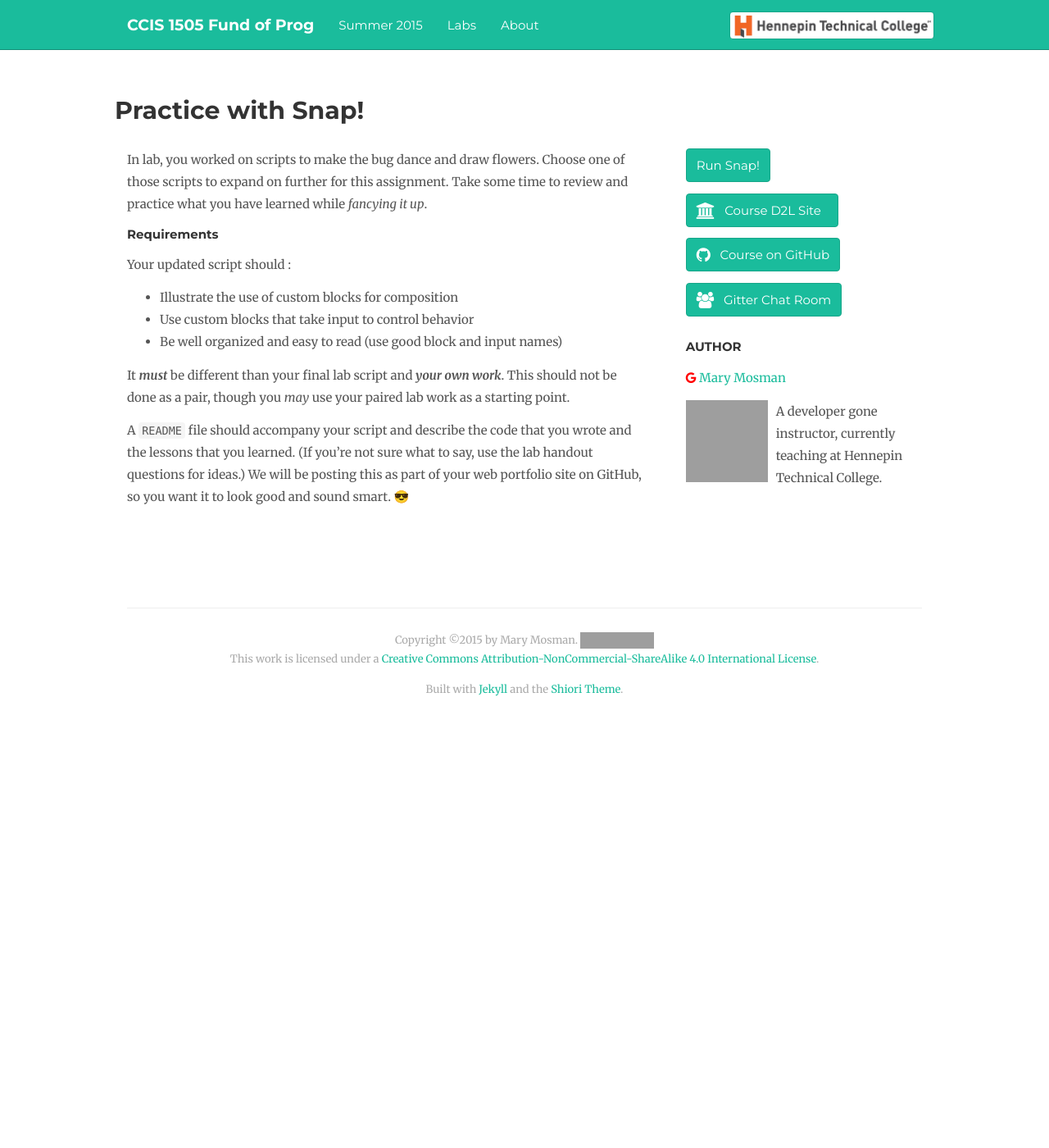
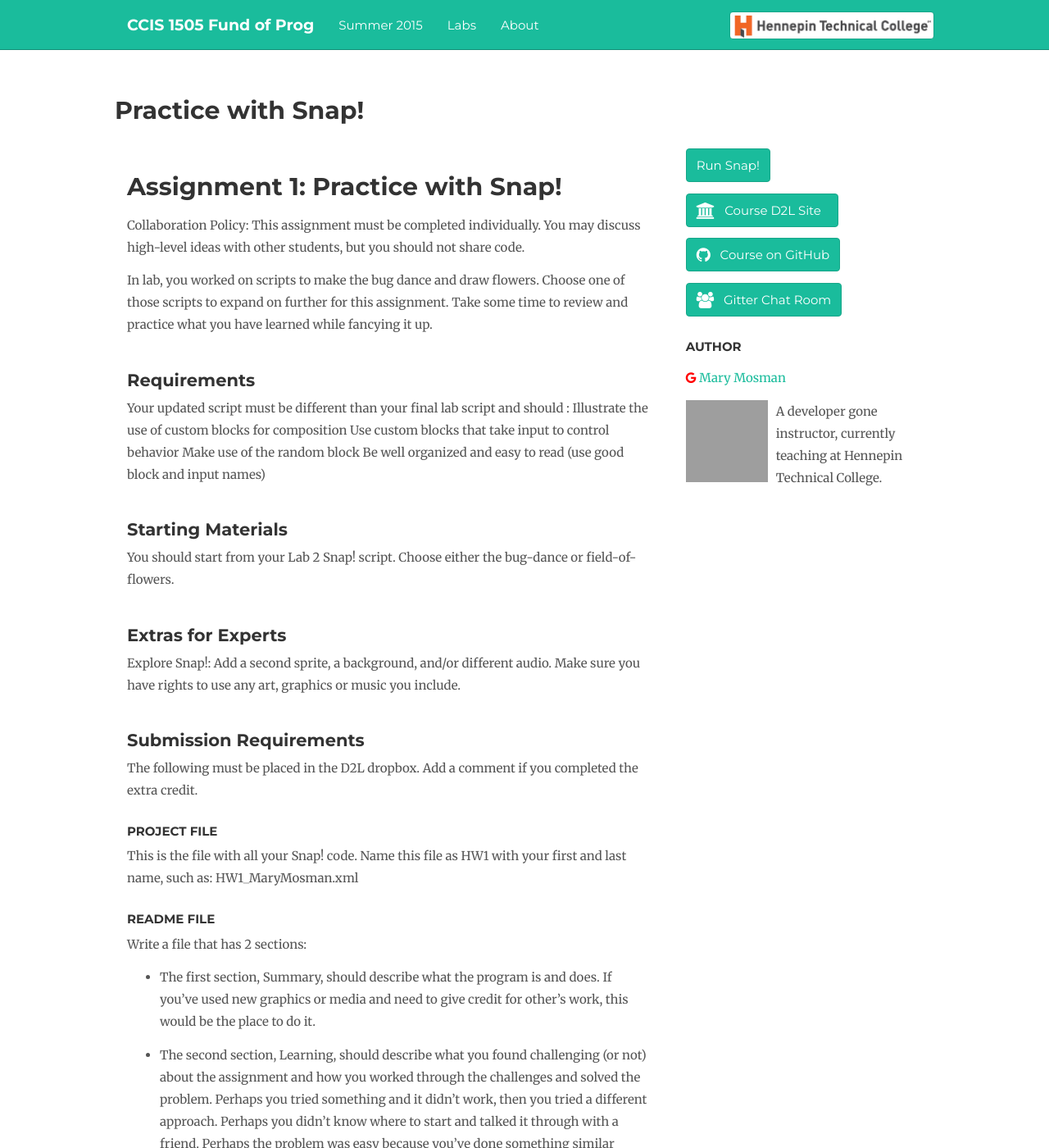
Before and after one commit to htc-ccis1505/htc-fund, a Jekyll site: the page built from _assignments/intro-snap-v1.md, in a window 1280 px wide and 1400 px high. Shown: the whole window at 82% size. Built offline with Jekyll 4.4.1, drawn with Linux system fonts in a browser that asks for light colours; nearby versions of some CDN libraries; emoji names are drawn with the system emoji font; some of the changed text lies outside the part shown; grey boxes are pictures that could not be loaded.

```diff
--- a/_assignments/intro-snap-v1.md
+++ b/_assignments/intro-snap-v1.md
@@ -3,15 +3,34 @@ title: Practice with Snap!
 name: intro-snap-v1
 ---
 
-In lab, you worked on scripts to make the bug dance and draw flowers.  Choose one of those scripts to expand on further for this assignment.  Take some time to review and practice what you have learned while *fancying it up*.
+# Assignment 1:  Practice with Snap!
 
-#### Requirements
-Your updated script should :
+Collaboration Policy: This assignment must be completed individually.  You may discuss high-level ideas with other students, but you should not share code.
 
-- Illustrate the use of custom blocks for composition
-- Use custom blocks that take input to control behavior
-- Be well organized and easy to read (use good block and input names)
+In lab, you worked on scripts to make the bug dance and draw flowers. Choose one of those scripts to expand on further for this assignment. Take some time to review and practice what you have learned while fancying it up.
 
-It **_must_** be different than your final lab script and **_your own work_**.  This should not be done as a pair, though you *may* use your paired lab work as a starting point.
+## Requirements
+Your updated script must be different than your final lab script and should :
+Illustrate the use of custom blocks for composition
+Use custom blocks that take input to control behavior
+Make use of the random block
+Be well organized and easy to read (use good block and input names)
 
-A `README` file should accompany your script and describe the code that you wrote and the lessons that you learned. (If you're not sure what to say, use the lab handout questions for ideas.)  We will be posting this as part of your web portfolio site on GitHub, so you want it to look good and sound smart.  :sunglasses:
+## Starting Materials
+You should start from your Lab 2 Snap! script.  Choose either the bug-dance or field-of-flowers.
+
+## Extras for Experts
+Explore Snap!: Add a second sprite, a background, and/or different audio. Make sure you have rights to use any art, graphics or music you include.
+
+## Submission Requirements
+The following must be placed in the D2L dropbox.  Add a comment if you completed the extra credit.
+
+### Project file
+This is the file with all your Snap! code.  Name this file as HW1 with your first and last name, such as:  HW1_MaryMosman.xml
+
+### Readme file
+Write a file that has 2 sections:
+
+- The first section, Summary, should describe what the program is and does.  If you’ve used new graphics or media and need to give credit for other’s work, this would be the place to do it.
+
+- The second section, Learning, should describe what you found challenging (or not) about the assignment and how you worked through the challenges and solved the problem.  Perhaps you tried something and it didn’t work, then you tried a different approach.  Perhaps you didn’t know where to start and talked it through with a friend.  Perhaps the problem was easy because you’ve done something similar before.  The only “wrong” answer here is not talk about how you solved the problem.
```
Also changed, not shown: _assignments/guessing-game-v1.md (added, +62 -0 lines), _layouts/semester.html (+9 -3 lines), _semesters/2015-02-summer.md (+4 -4 lines), _sessions/session2-class-v1.md (+32 -2 lines).
